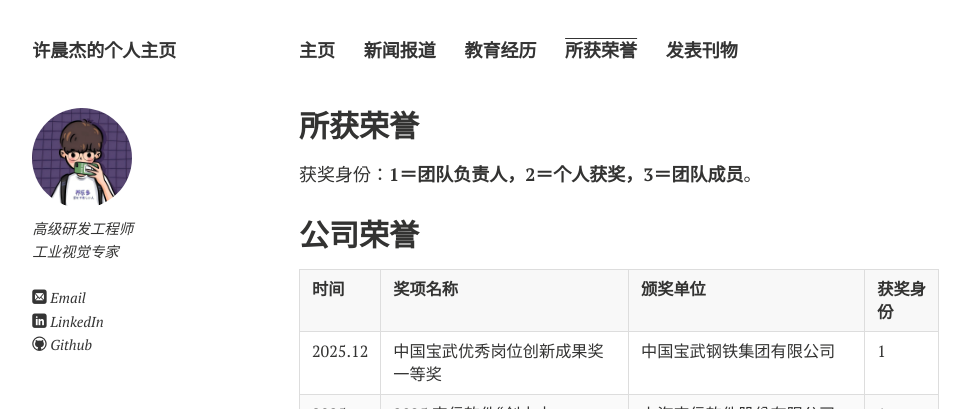
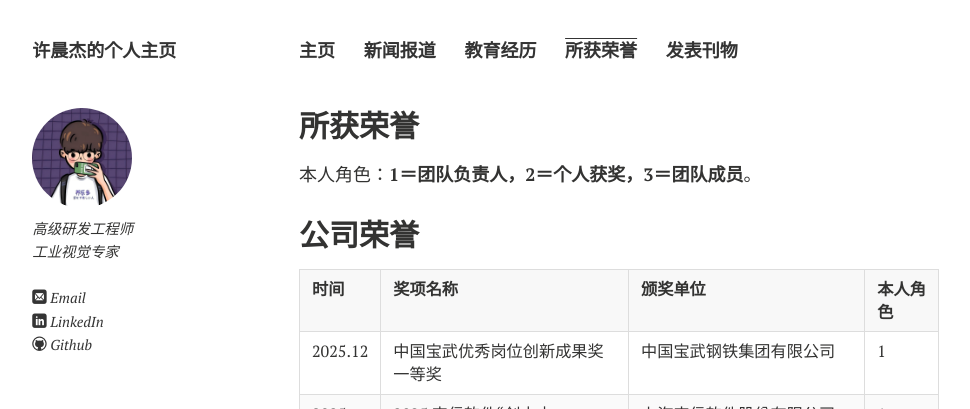
Before and after one commit to ChenjieXu/ChenjieXu.github.io, a Jekyll site: the page built from pages/honors.md, in a window 1280 px wide. Shown: the top 409 px of the page, without its empty margins (21-991 px from the left). Built offline with Jekyll 4.4.1, drawn with Linux system fonts in a browser that asks for light colours; nearby versions of some CDN libraries.

Commit message:
Describe honor participation as personal roles
Constraint: Use the owner-requested wording while retaining all 18 role codes.
Tested: Reviewed the three text replacements; git diff --check.
Scope-risk: narrow

```diff
--- a/pages/honors.md
+++ b/pages/honors.md
@@ -5,7 +5,7 @@
 ---
 ## 所获荣誉
 
-获奖身份：**1＝团队负责人，2＝个人获奖，3＝团队成员**。
+本人角色：**1＝团队负责人，2＝个人获奖，3＝团队成员**。
 
 ## 公司荣誉
 <div class="table-container">
@@ -15,7 +15,7 @@
 <th>时间</th>
 <th>奖项名称</th>
 <th>颁奖单位</th>
-<th>获奖身份</th>
+<th>本人角色</th>
 </tr>
 </thead>
 <tbody>
@@ -104,7 +104,7 @@
 <th>奖项名称</th>
 <th>奖项等级</th>
 <th>授奖单位</th>
-<th>获奖身份</th>
+<th>本人角色</th>
 </tr>
 </thead>
 <tbody>
```
